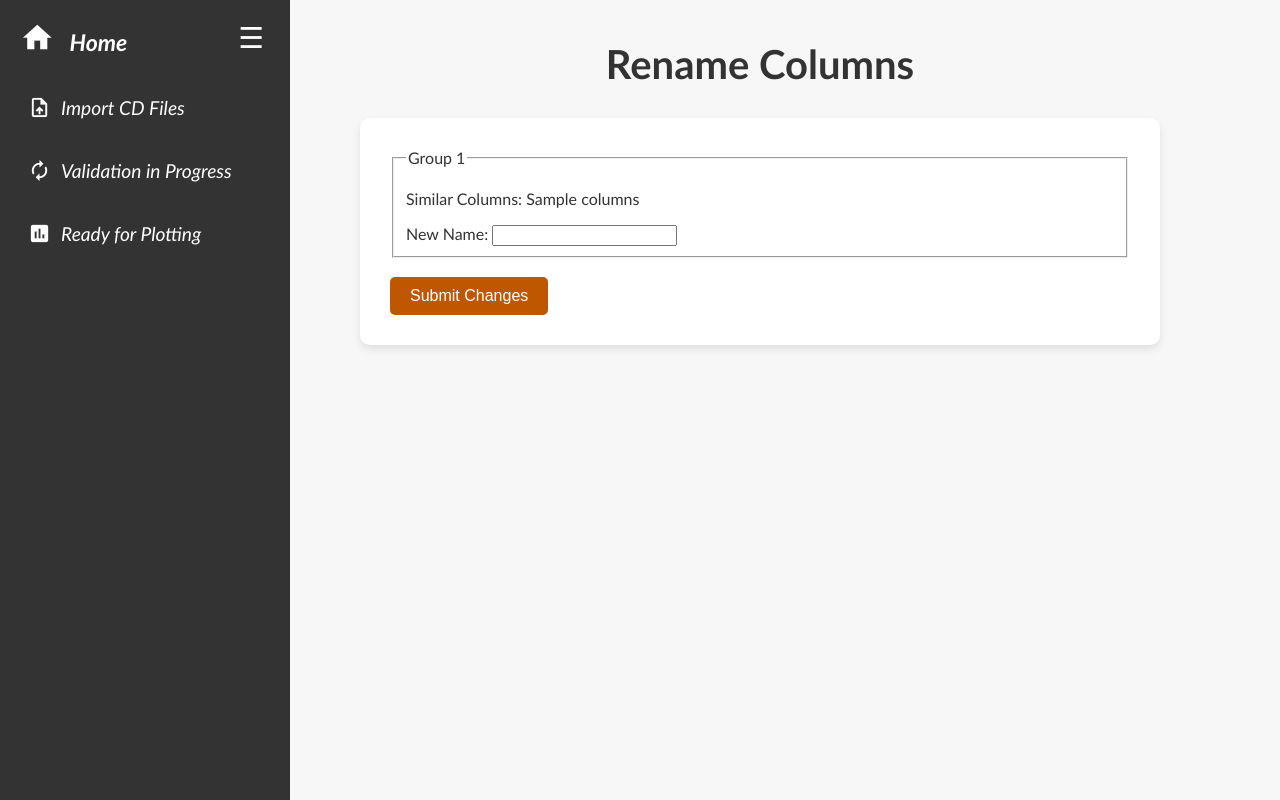
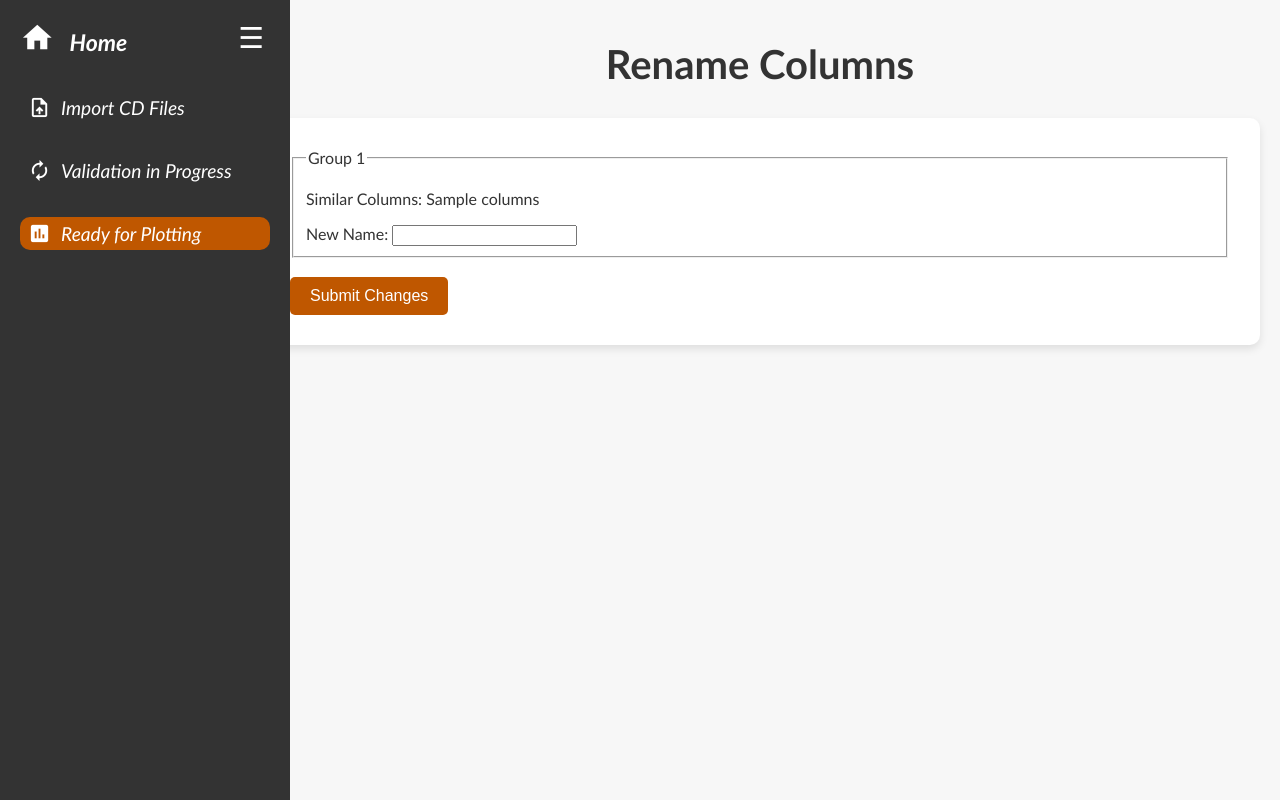
Before and after one commit to SamarthPRao/Metabolomics_Helper, a Flask app: template Full_Working_Site/templates/rename_columns.html in a window 1280 px wide. Run offline with Flask 3, Linux system fonts and the light colour scheme; the template is opened without the code that fills it: most values are stand-ins (such as "Sample title", 1, 10 or a date in 2020).

Commit message:
Bug fix + highlighted sidebar

```diff
--- a/Full_Working_Site/static/styles.css
+++ b/Full_Working_Site/static/styles.css
@@ -118,6 +118,11 @@ a:link, a:visited, a:hover, a:active {
   border-radius: 10px; /* Adds rounded edges on hover */
 
   transition: background-color 0.1s;
+}
+
+.sidebar_current {
+  background-color: var(--ut-orange);
+  border-radius: 10px;
 }
 
 /* Main Content Area */
--- a/Full_Working_Site/templates/cd_step.html
+++ b/Full_Working_Site/templates/cd_step.html
@@ -15,7 +15,7 @@
     </div>
     <nav>
       <ul>
-        <li><a href="/cd_step.html"><span class="material-icons">upload_file</span>Import CD Files</a></li>
+        <li><a href="/cd_step.html" class="sidebar_current"><span class="material-icons">upload_file</span>Import CD Files</a></li>
         <li><a href="#"><span class="material-icons">autorenew</span>Validation in Progress</a></li>
         <li><a href="/graph_step.html"><span class="material-icons">insert_chart</span>Ready for Plotting</a></li>
       </ul>
--- a/Full_Working_Site/templates/graph_step.html
+++ b/Full_Working_Site/templates/graph_step.html
@@ -17,7 +17,7 @@
       <ul>
         <li><a href="/cd_step.html"><span class="material-icons">upload_file</span>Import CD Files</a></li>
         <li><a href="#"><span class="material-icons">autorenew</span>Validation in Progress</a></li>
-        <li><a href="/graph_step.html"><span class="material-icons">insert_chart</span>Ready for Plotting</a></li>
+        <li><a href="/graph_step.html" class="sidebar_current"><span class="material-icons">insert_chart</span>Ready for Plotting</a></li>
       </ul>
     </nav>
   </aside>
--- a/Full_Working_Site/templates/index.html
+++ b/Full_Working_Site/templates/index.html
@@ -13,7 +13,7 @@
   <aside class="sidebar">
     <div class="sidebar-header">
       <!-- Home now links to the root URL ("/"). Adjust if needed. -->
-      <a href="/" class="home-link"><span class="material-icons">home</span> Home</a>
+      <a href="/" class="home-link" style "max-width: 1000px;"><span class="material-icons">home</span> Home</a>
       <button class="sidebar-toggle" id="sidebarToggle">&#9776;</button>
     </div>
     <nav>
--- a/Full_Working_Site/templates/rename_columns.html
+++ b/Full_Working_Site/templates/rename_columns.html
@@ -17,7 +17,7 @@
           <ul>
             <li><a href="/cd_step.html"><span class="material-icons">upload_file</span>Import CD Files</a></li>
             <li><a href="#"><span class="material-icons">autorenew</span>Validation in Progress</a></li>
-            <li><a href="/graph_step.html"><span class="material-icons">insert_chart</span>Ready for Plotting</a></li>
+            <li><a href="/graph_step.html" class="sidebar_current"><span class="material-icons">insert_chart</span>Ready for Plotting</a></li>
           </ul>
         </nav>
       </aside>
@@ -26,7 +26,7 @@
         <header>
         <h1>Rename Columns</h1>
         </header>
-        <form action="/rename" method="post" class="form_container">
+        <form action="/rename" method="post" class="form_container" style="max-width: 1000px;">
             {% for group, columns in similar_columns.items() %}
                 <fieldset>
                     <legend>Group {{ loop.index }}</legend>
@@ -40,10 +40,6 @@
         </form>
     </div>
 
-    <script>
-        function toggleSidebar() {
-            document.querySelector('.sidebar').classList.toggle('collapsed');
-        }
-    </script>
+    <script src="{{ url_for('static', filename='scripts.js') }}"></script>
 </body>
 </html>
```
